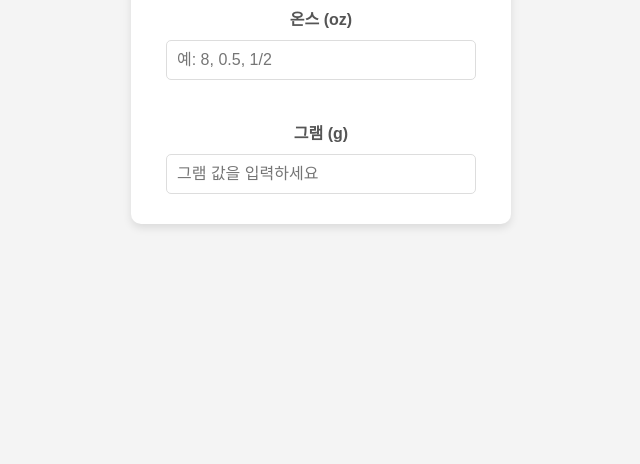
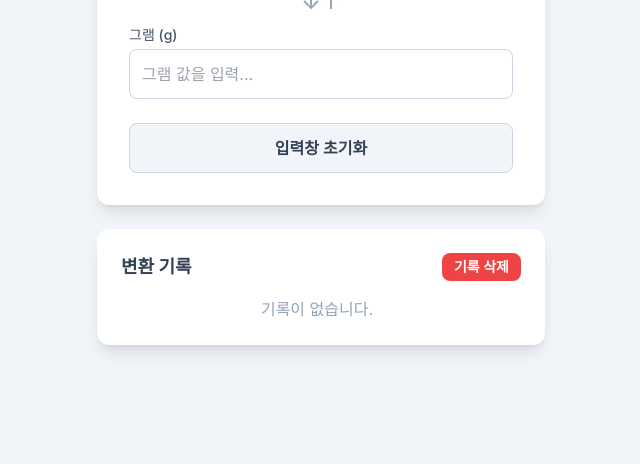
Before and after one commit to mastergeek747/unit-converter, a plain HTML site: page index.html in a window 1280 px wide. Shown: the part 352-816 px from the top of the page, without its empty margins (319-959 px from the left). Drawn offline with nearby package versions, Linux system fonts and the light colour scheme.

Commit message:
Update index.html
초기화 버튼 과 변환기록 버튼 추가

```diff
--- a/index.html
+++ b/index.html
@@ -3,68 +3,83 @@
 <head>
     <meta charset="UTF-8">
     <meta name="viewport" content="width=device-width, initial-scale=1.0">
-    <title>온스(oz)를 그램(g)으로 변환</title>
+    <title>양방향 단위 변환기 (기능 분리)</title>
+    <script src="https://cdn.tailwindcss.com"></script>
     <style>
+        /* Inter 폰트 추가 */
+        @import url('https://fonts.googleapis.com/css2?family=Inter:wght@400;500;600;700&display=swap');
         body {
-            font-family: sans-serif;
-            display: flex;
-            justify-content: center;
-            align-items: center;
-            height: 100vh;
-            background-color: #f4f4f4;
+            font-family: 'Inter', sans-serif;
         }
-        .converter {
-            background: white;
-            padding: 30px;
-            border-radius: 10px;
-            box-shadow: 0 4px 8px rgba(0,0,0,0.1);
-            text-align: center;
-            width: 320px;
+        /* 스크롤바 스타일링 */
+        #historyList::-webkit-scrollbar {
+            width: 6px;
         }
-        h1 {
-            color: #333;
-            margin-bottom: 20px;
+        #historyList::-webkit-scrollbar-track {
+            background: #f1f1f1;
         }
-        input {
-            width: 90%;
-            padding: 10px;
-            margin-top: 10px;
-            border-radius: 5px;
-            border: 1px solid #ddd;
-            font-size: 1rem;
+        #historyList::-webkit-scrollbar-thumb {
+            background: #888;
+            border-radius: 3px;
         }
-        label {
-            font-weight: bold;
-            color: #555;
-        }
-        .error-message {
-            color: red;
-            font-size: 0.8rem;
-            height: 15px;
-            margin-top: 5px;
+        #historyList::-webkit-scrollbar-thumb:hover {
+            background: #555;
         }
     </style>
 </head>
-<body>
+<body class="bg-slate-100 flex items-center justify-center min-h-screen py-8">
 
-    <div class="converter">
-        <h1>온스 ↔ 그램 변환기</h1>
-        <div>
-            <label for="ounces">온스 (oz)</label><br>
-            <input type="text" id="ounces" placeholder="예: 8, 0.5, 1/2" oninput="convert('oz-to-g')">
-            <div id="oz-error" class="error-message"></div>
+    <div class="w-full max-w-md">
+        <!-- 변환기 카드 -->
+        <div class="converter bg-white p-8 rounded-xl shadow-lg text-center mb-6">
+            <h1 class="text-2xl font-bold text-slate-800 mb-2">단위 변환기</h1>
+            <p class="text-slate-500 mb-6">온스(oz)와 그램(g)을 실시간으로 변환합니다. (예: 1/16, 0.5)</p>
+
+            <div class="mb-4 text-left">
+                <label for="ozInput" class="block text-sm font-medium text-slate-600 mb-1">온스 (oz)</label>
+                <input type="text" id="ozInput" oninput="convert('oz')" placeholder="온스 값을 입력 (예: 1/16)..." inputmode="decimal" class="w-full p-3 border border-slate-300 rounded-lg focus:ring-2 focus:ring-blue-500 focus:border-blue-500 transition">
+            </div>
+
+            <div class="text-2xl text-slate-400 my-2">&#8595;&#8593;</div>
+
+            <div class="mb-6 text-left">
+                 <label for="gramInput" class="block text-sm font-medium text-slate-600 mb-1">그램 (g)</label>
+                <input type="text" id="gramInput" oninput="convert('g')" placeholder="그램 값을 입력..." inputmode="decimal" class="w-full p-3 border border-slate-300 rounded-lg focus:ring-2 focus:ring-blue-500 focus:border-blue-500 transition">
+            </div>
+
+            <button onclick="resetConverter()" class="w-full p-3 border border-slate-300 rounded-lg bg-slate-100 hover:bg-slate-200 text-slate-700 font-semibold transition">
+                입력창 초기화
+            </button>
         </div>
-        <div style="margin-top: 20px;">
-            <label for="grams">그램 (g)</label><br>
-            <input type="number" id="grams" placeholder="그램 값을 입력하세요" oninput="convert('g-to-oz')">
+
+        <!-- 변환 기록 카드 -->
+        <div id="historyContainer" class="bg-white p-6 rounded-xl shadow-lg w-full max-w-md">
+            <div class="flex justify-between items-center mb-4">
+                <h2 class="text-lg font-bold text-slate-700">변환 기록</h2>
+                <button onclick="clearHistory()" class="text-sm bg-red-500 hover:bg-red-600 text-white font-semibold py-1 px-3 rounded-lg transition">
+                    기록 삭제
+                </button>
+            </div>
+            <ul id="historyList" class="list-none p-0 m-0 text-left text-slate-600 max-h-48 overflow-y-auto pr-2">
+                <li id="noHistory" class="text-slate-400 text-center">기록이 없습니다.</li>
+            </ul>
         </div>
     </div>
 
+
     <script>
-        function evaluateFraction(fraction) {
-            if (fraction.includes('/')) {
-                const parts = fraction.split('/');
-                if (parts.length === 2 && parts[1] !== '0') {
+        const OZ_TO_GRAM = 28.34952;
+        const ozInput = document.getElementById('ozInput');
+        const gramInput = document.getElementById('gramInput');
+        const historyList = document.getElementById('historyList');
+        let lastLoggedValue = '';
+
+        function parseInput(value) {
+            if (typeof value !== 'string' || value.trim() === '') return NaN;
+            value = value.trim();
+            if (value.includes('/')) {
+                const parts = value.split('/');
+                if (parts.length === 2) {
                     const numerator = parseFloat(parts[0]);
                     const denominator = parseFloat(parts[1]);
                     if (!isNaN(numerator) && !isNaN(denominator) && denominator !== 0) {
@@ -72,40 +87,69 @@
                     }
                 }
             }
-            return parseFloat(fraction);
+            return parseFloat(value);
         }
 
-        function convert(direction) {
-            const ozToGramsFactor = 28.34952;
-            const ozError = document.getElementById('oz-error');
+        // 변환 기록을 추가하는 함수
+        function addHistoryEntry(entry) {
+            if(entry === lastLoggedValue) return; // 마지막 기록과 같으면 추가하지 않음
 
-            if (direction === 'oz-to-g') {
-                const ouncesInput = document.getElementById('ounces').value;
-                ozError.textContent = '';
+            const noHistoryEl = document.getElementById('noHistory');
+            if(noHistoryEl) {
+                // '기록 없음' 메시지를 삭제
+                noHistoryEl.remove();
+            }
+            const li = document.createElement('li');
+            li.className = 'p-2 border-b border-slate-100';
+            li.textContent = entry;
+            historyList.prepend(li); // 새 기록을 맨 위에 추가
+            lastLoggedValue = entry;
 
-                if (ouncesInput.trim() === '') {
-                    document.getElementById('grams').value = '';
+            // 기록이 15개를 초과하면 가장 오래된 기록 삭제
+            if (historyList.children.length > 15) {
+                historyList.removeChild(historyList.lastChild);
+            }
+        }
+
+        function convert(sourceUnit) {
+            let resultString = '';
+            if (sourceUnit === 'oz') {
+                const ouncesValue = ozInput.value;
+                const ounces = parseInput(ouncesValue);
+                if (isNaN(ounces)) {
+                    gramInput.value = '';
                     return;
                 }
+                const grams = ounces * OZ_TO_GRAM;
+                gramInput.value = +grams.toFixed(3);
+                resultString = `${ouncesValue} oz = ${gramInput.value} g`;
+            } else if (sourceUnit === 'g') {
+                const gramsValue = gramInput.value;
+                const grams = parseInput(gramsValue);
+                 if (isNaN(grams)) {
+                    ozInput.value = '';
+                    return;
+                }
+                const ounces = grams / OZ_TO_GRAM;
+                ozInput.value = +ounces.toFixed(3);
+                resultString = `${gramsValue} g = ${ozInput.value} oz`;
+            }
 
-                const ouncesValue = evaluateFraction(ouncesInput);
+            if (resultString) {
+                addHistoryEntry(resultString);
+            }
+        }
 
-                if (isNaN(ouncesValue)) {
-                    ozError.textContent = '유효한 숫자나 분수를 입력하세요.';
-                    document.getElementById('grams').value = '';
-                } else {
-                    const grams = ouncesValue * ozToGramsFactor;
-                    // 소수점 한 자리까지만 표시하도록 변경
-                    document.getElementById('grams').value = grams.toFixed(1);
-                }
+        // 입력창만 초기화하는 함수
+        function resetConverter() {
+            ozInput.value = '';
+            gramInput.value = '';
+        }
 
-            } else if (direction === 'g-to-oz') {
-                const grams = document.getElementById('grams').value;
-                const ounces = grams / ozToGramsFactor;
-                // 소수점 한 자리까지만 표시하도록 변경
-                document.getElementById('ounces').value = grams ? ounces.toFixed(2) : '';
-                ozError.textContent = '';
-            }
+        // 기록만 삭제하는 함수
+        function clearHistory() {
+            historyList.innerHTML = '<li id="noHistory" class="text-slate-400 text-center">기록이 없습니다.</li>';
+            lastLoggedValue = '';
         }
     </script>
 
```
